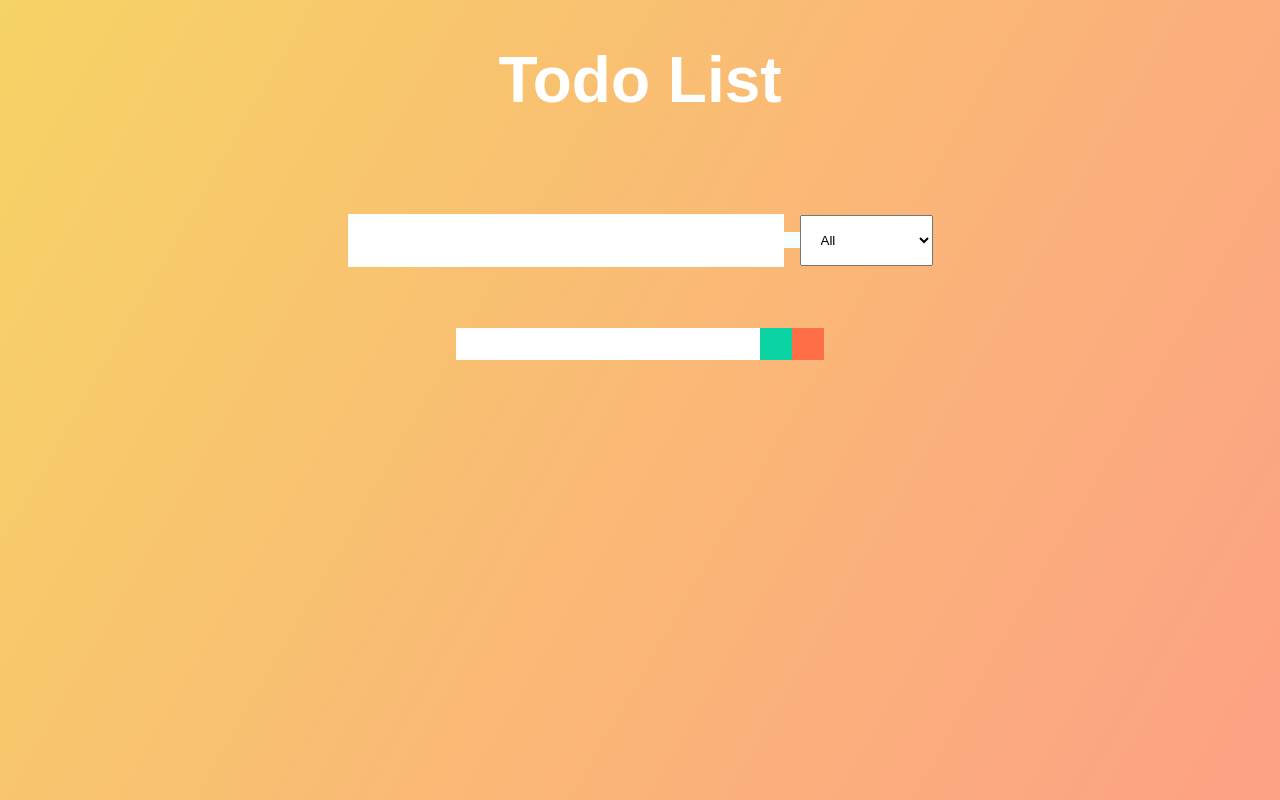
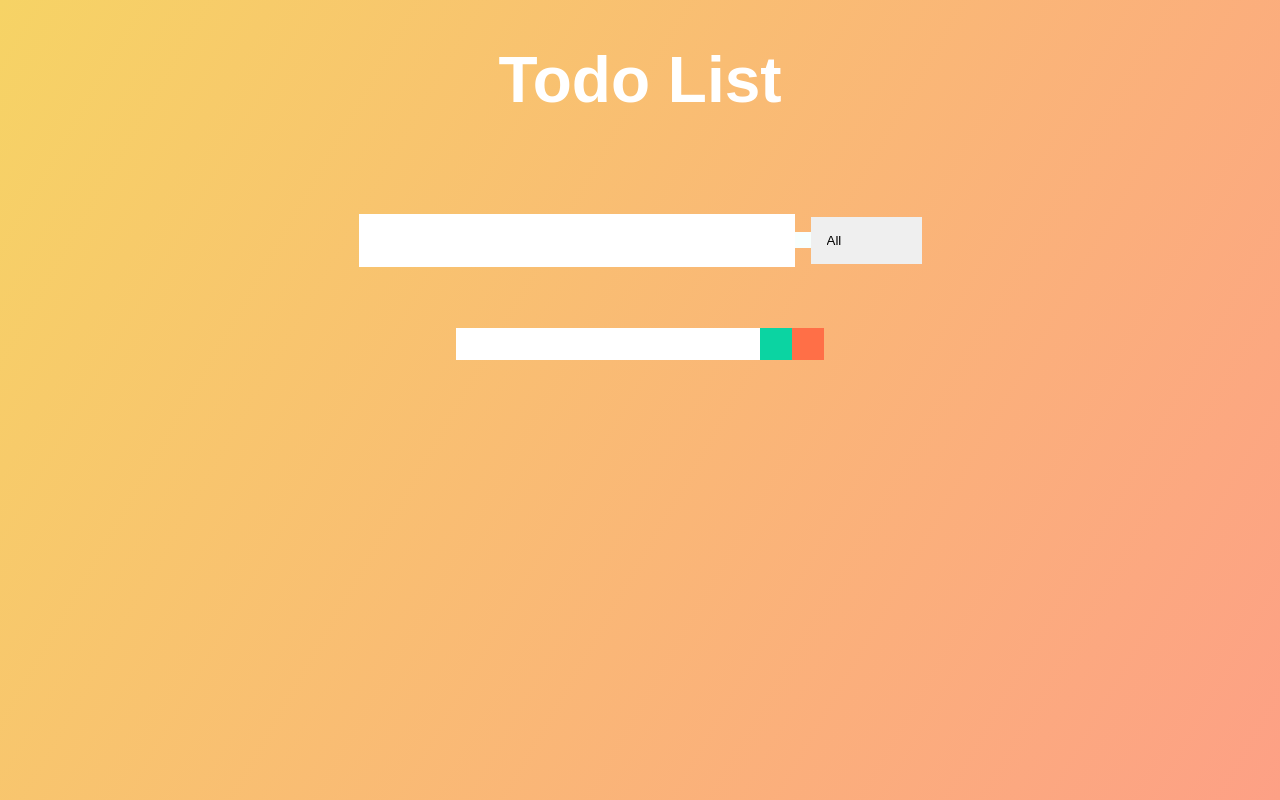
Before and after one commit to Sohailsaifi/React-ToDoList, a React (Create React App) app: page / in a window 1280 px wide. Built offline with nearby package versions, Linux system fonts and the light colour scheme.

Commit message:
CSS for custom selector added

```diff
--- a/src/App.css
+++ b/src/App.css
@@ -93,3 +93,15 @@ form button:hover {
     text-decoration: line-through;
     opacity: 0.5;
   }
+
+  /*CUSTOM SELECTOR */
+select {
+  -webkit-appearance: none;
+  -moz-appearance: none;
+  -ms-appearance: none;
+  appearance: none;
+  outline: 0;
+  box-shadow: none;
+  border: 0 !important;
+  background-image: none;
+}
```
